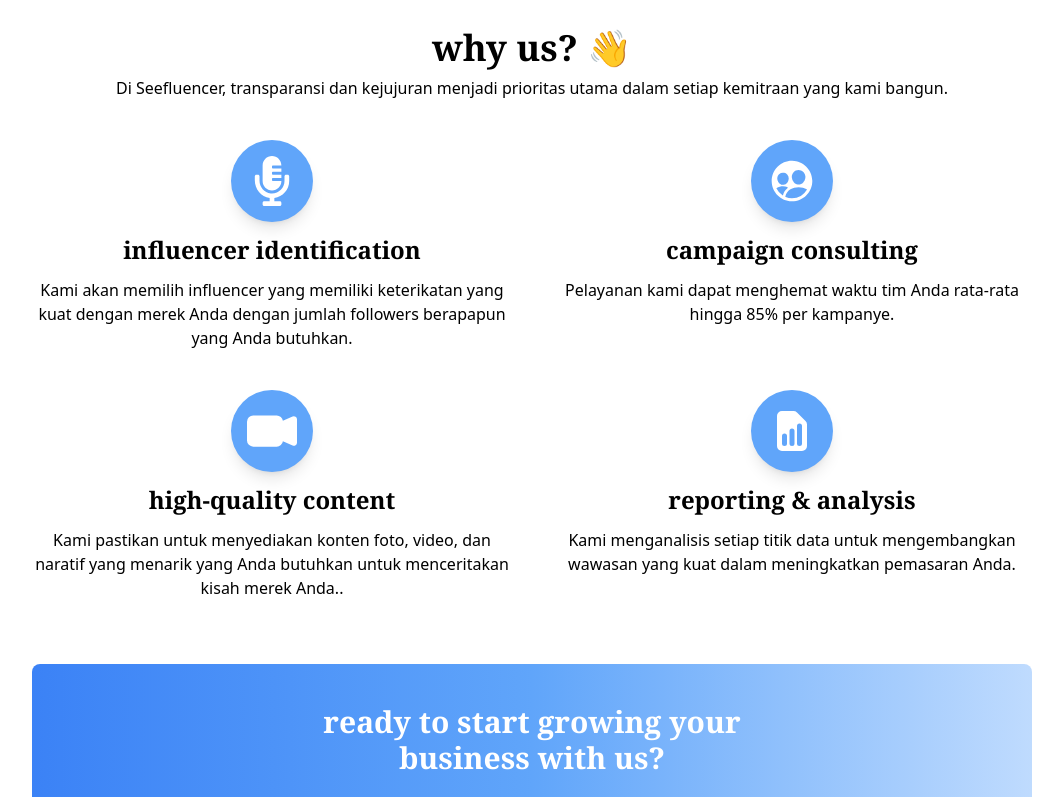
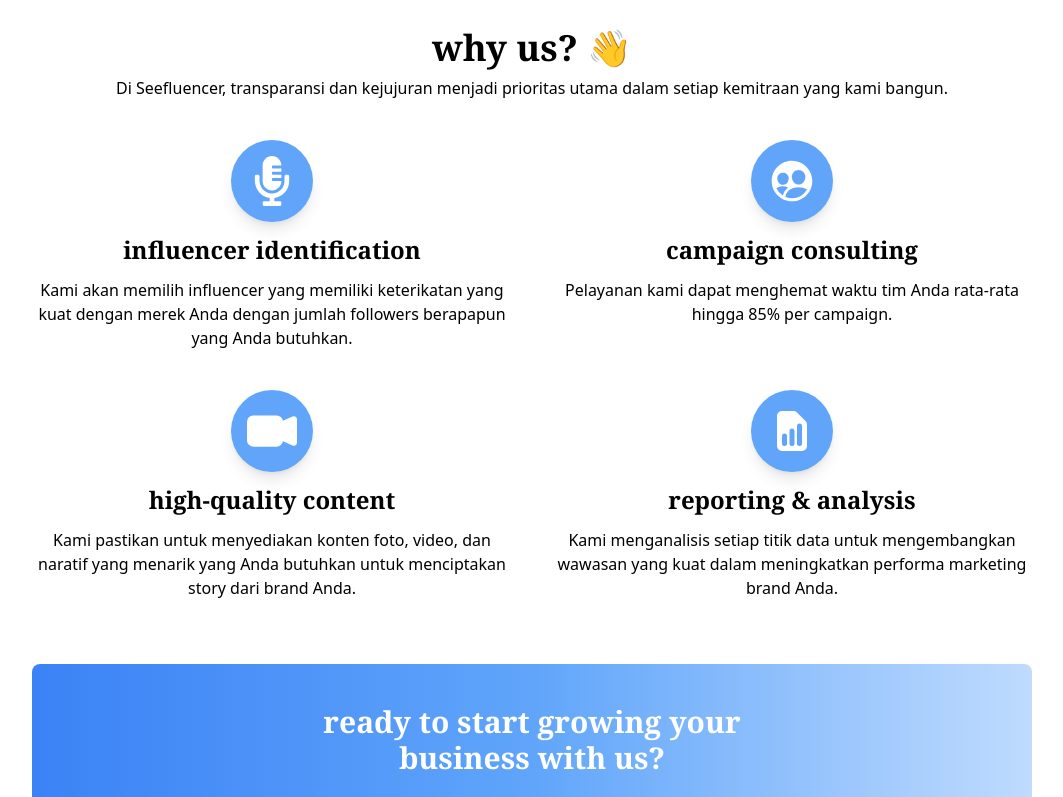
Before and after one commit to joylodra/seefluencer, a Next.js app: page /brands in a window 1280 px wide. Shown: the part 420-1217 px from the top of the page, without its empty margins (108-1171 px from the left). Built offline with nearby package versions, Linux system fonts and the light colour scheme.

Commit message:
Modified copywriting

```diff
--- a/app/libs/utils.tsx
+++ b/app/libs/utils.tsx
@@ -56,19 +56,19 @@ export const benefits = [
   {
     title: "campaign consulting",
     description:
-      "Pelayanan kami dapat menghemat waktu tim Anda rata-rata hingga 85% per kampanye.",
+      "Pelayanan kami dapat menghemat waktu tim Anda rata-rata hingga 85% per campaign.",
     icon: <IoPeopleCircle size={50} className="text-white" />,
   },
   {
     title: "high-quality content",
     description:
-      "Kami pastikan untuk menyediakan konten foto, video, dan naratif yang menarik yang Anda butuhkan untuk menceritakan kisah merek Anda..",
+      "Kami pastikan untuk menyediakan konten foto, video, dan naratif yang menarik yang Anda butuhkan untuk menciptakan story dari brand Anda.",
     icon: <BsFillCameraVideoFill size={50} className="text-white" />,
   },
   {
     title: "reporting & analysis",
     description:
-      "Kami menganalisis setiap titik data untuk mengembangkan wawasan yang kuat dalam meningkatkan pemasaran Anda.",
+      "Kami menganalisis setiap titik data untuk mengembangkan wawasan yang kuat dalam meningkatkan performa marketing brand Anda.",
     icon: <HiDocumentReport size={50} className="text-white" />,
   },
 ];
```
